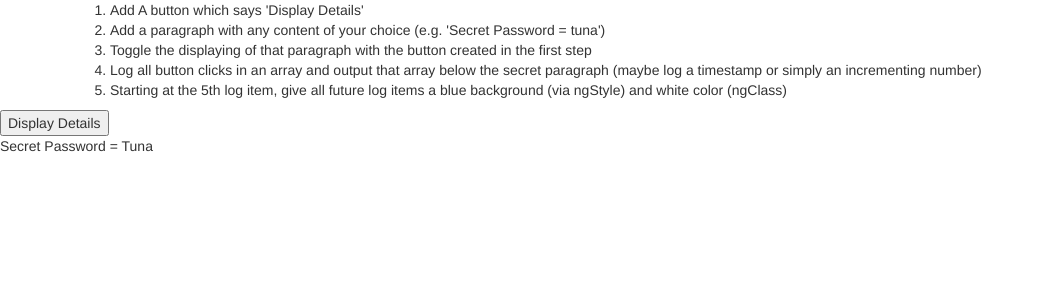
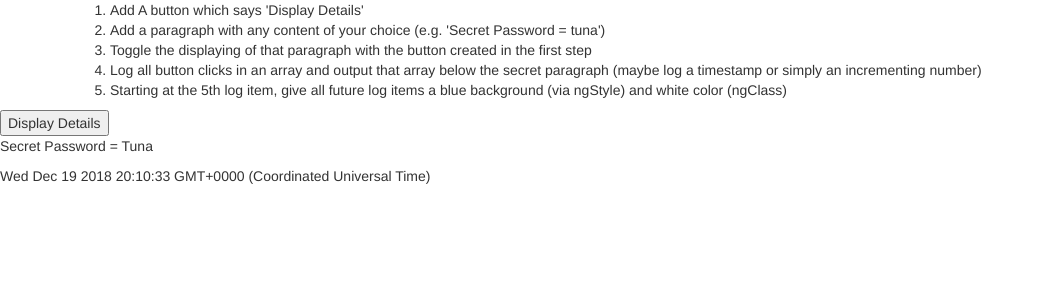
Before and after one commit to cathey191/UdemyAssignment2.3, an Angular app: page / in a window 1280 px wide. Both pictures are taken after a click on the button "Display Details". Shown: the top 300 px of the page, without its empty margins (0-1044 px from the left). Built offline with nearby package versions, Linux system fonts and the light colour scheme.

Commit message:
Task 4, creating array and spitting out timestamp

```diff
--- a/src/app/display-btn/display-btn.component.html
+++ b/src/app/display-btn/display-btn.component.html
@@ -2,3 +2,4 @@
   Display Details
 </button>
 <p *ngIf="displayText">Secret Password = Tuna</p>
+<p *ngFor="let time of clickTime">{{time}}</p>
--- a/src/app/display-btn/display-btn.component.ts
+++ b/src/app/display-btn/display-btn.component.ts
@@ -7,6 +7,7 @@ import { Component, OnInit } from '@angular/core';
 })
 export class DisplayBtnComponent implements OnInit {
   displayText = false;
+  clickTime = [];
 
   constructor() { }
 
@@ -14,6 +15,7 @@ export class DisplayBtnComponent implements OnInit {
   }
 
   changeBoolean() {
+    this.clickTime.push(new Date());
     if (this.displayText === false) {
       this.displayText = true;
     } else {
```
